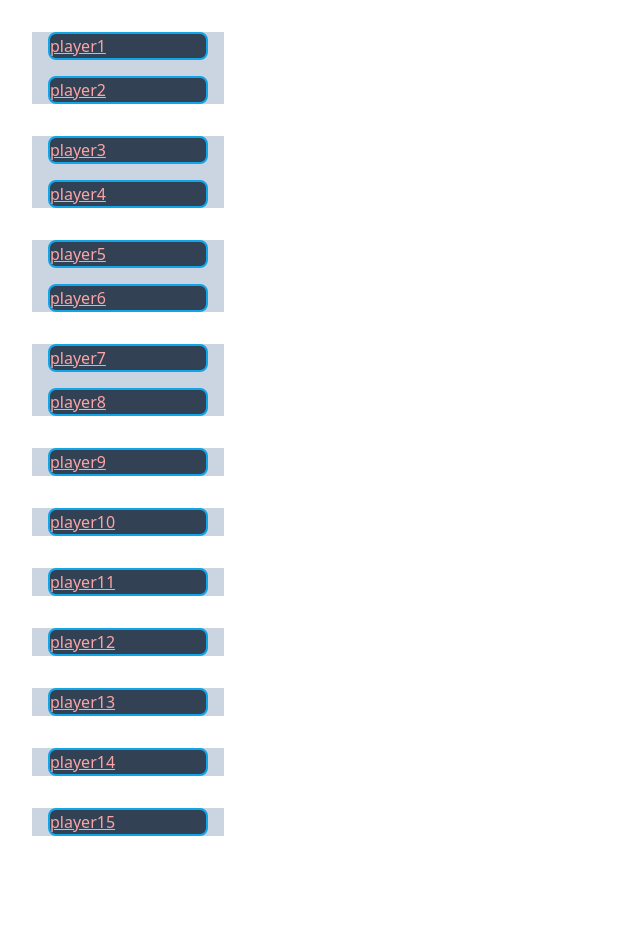
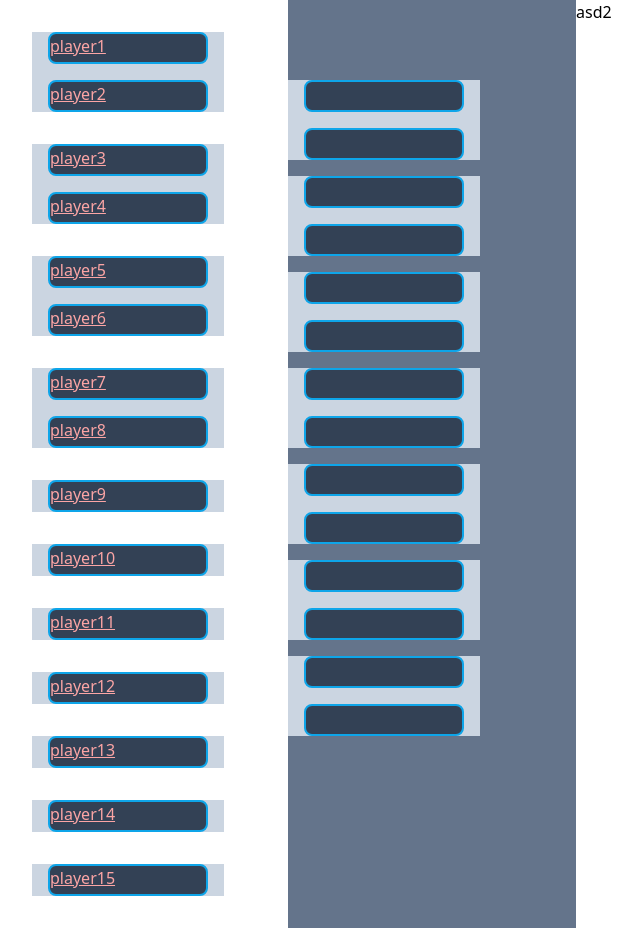
Before and after one commit to kijjuy/bracket-maker, a React (Create React App) app: page / in a window 1280 px wide. Shown: the whole page, without its empty margins (0-642 px from the left). Before the commit the page ends 868 px from the top, so only its background shows below. Built offline with nearby package versions, Linux system fonts and the light colour scheme.

Commit message:
Added second bracket layer

```diff
--- a/package.json
+++ b/package.json
@@ -41,6 +41,6 @@
   },
   "devDependencies": {
     "tailwindcss": "^3.3.1",
-    "typescript": "^5.0.3"
+    "typescript": "^5.0.4"
   }
 }
--- a/src/App.tsx
+++ b/src/App.tsx
@@ -41,6 +41,14 @@ function makeSingleNames(names: string[], fullBrackets : number) {
   return singleNames;
 }
 
+function makeSecondLayerBracket(numNames : number) {
+  let secondLayerBracket : JSX.Element[] = [];
+  for(let i = 0; i < numNames; i++) {
+    secondLayerBracket.push(<DoubleBracketComponent name1="" name2="" spacing={16}/>);
+  }
+  return secondLayerBracket;
+}
+
 const bracketStartTPos = 32;
 const bracketStartLPos = 32;
 
@@ -60,17 +68,25 @@ const singleNames: string[] = makeSingleNames(names, fullBrackets);
 
 function App() {
   return (
-    <div className=''>
-      <div className={`relative left-${bracketCurrentLPos} top-${bracketCurrentTPos}`}>
+    <div className='flex'>
+      <div className={`left-${bracketCurrentLPos} top-${bracketCurrentTPos} flex-shrink w-72`}>
         {namePairs.map((namePair) => (
-            <DoubleBracketComponent name1={namePair.name1} name2={namePair.name2}/>
+            <DoubleBracketComponent name1={namePair.name1} name2={namePair.name2} spacing={8}/>
         ))}
 
         {singleNames.map((name) => (
           <SingleBracketComponent name={name}/>
         ))}
+      </div>
+      <div className='flex-shrink w-72 bg-slate-500'>
+        <div className='mt-20'>
+          {makeSecondLayerBracket(singleNames.length)}
+        </div>
+      </div>
+      <div className='flex-shrink w-72'>
+        asd2
+      </div>
 
-      </div>
     </div>
   );
 }
--- a/src/components/DoubleBracketComponent.tsx
+++ b/src/components/DoubleBracketComponent.tsx
@@ -1,18 +1,18 @@
 import react, { FC } from 'react';
 import Player from './Player'
 
-interface PropsNames { name1: string; name2: string; }
+interface PropsNames { name1: string; name2: string; spacing: number; }
 
 
 
 const DoubleBracketComponent: FC<PropsNames> = (props) : JSX.Element => {
     const player1 = <Player name={props.name1} />;
-    let player2;
-    if(props.name2 !== "") {
-        player2 = <Player name={props.name2} />;
-    }
+    let player2 = <Player name={props.name2} />;
+    // if(props.name2 !== "") {
+    //     player2 = <Player name={props.name2} />;
+    // }
     return (
-        <div className=' w-48 m-8 bg-slate-300'>
+        <div className={` w-48 m-${props.spacing} bg-slate-300`}>
             {player1}
             {player2}
 
--- a/src/components/Player.tsx
+++ b/src/components/Player.tsx
@@ -5,7 +5,7 @@ interface PropsName { name: string; }
 const Player = (props: PropsName) : JSX.Element => {
     return (
         <div className=" bg-slate-300">
-            <h2 className='text-red-300 underline text-md m-4 border-solid border-2 rounded-lg border-sky-500 relative bg-slate-700 hover:bg-slate-400'> {props.name} </h2>
+            <h2 className='text-red-300 underline text-md m-4 border-solid border-2 rounded-lg border-sky-500 h-8 relative bg-slate-700 hover:bg-slate-400'> {props.name} </h2>
         </div>
     );
 }
```
Also changed, not shown: 1 other file (tests, documents, lock files or other folders).
